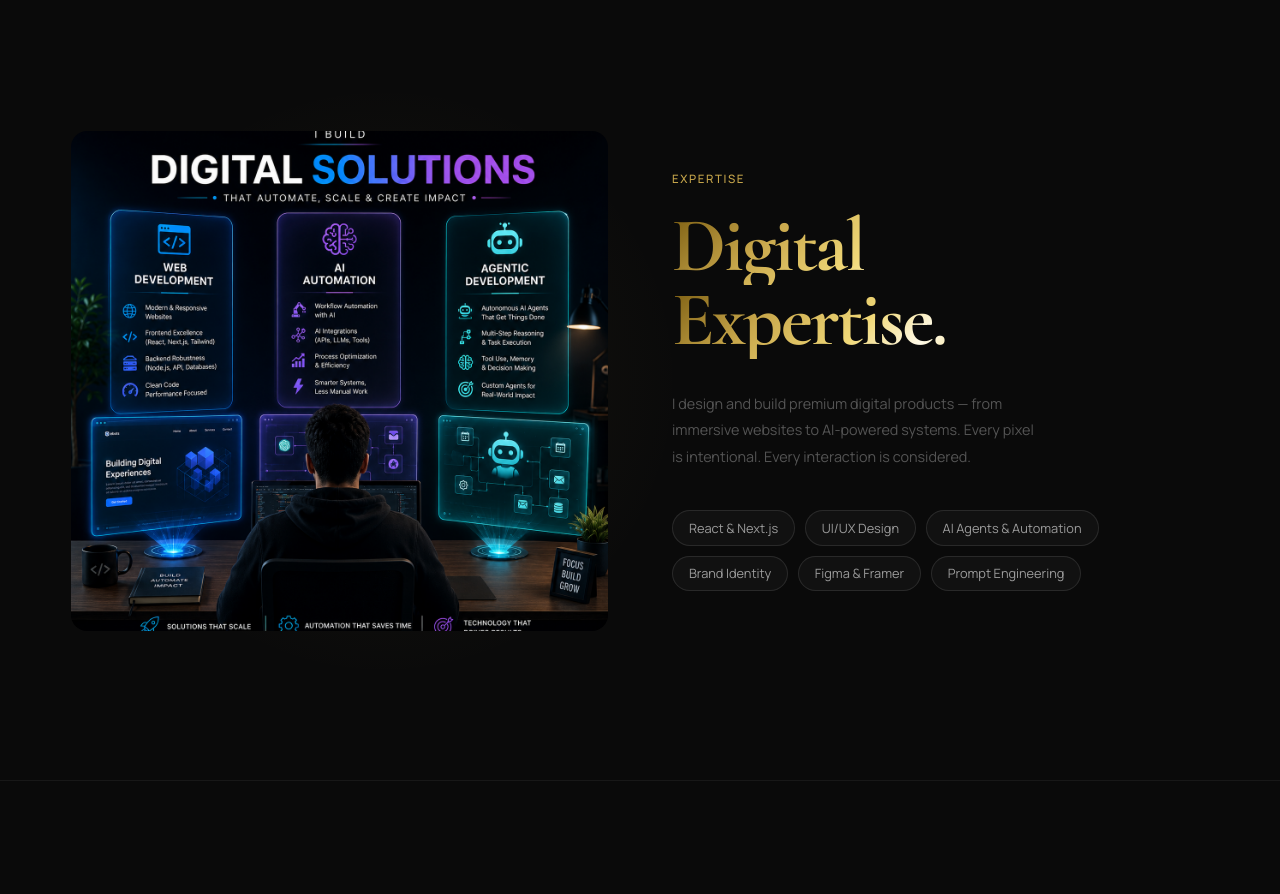
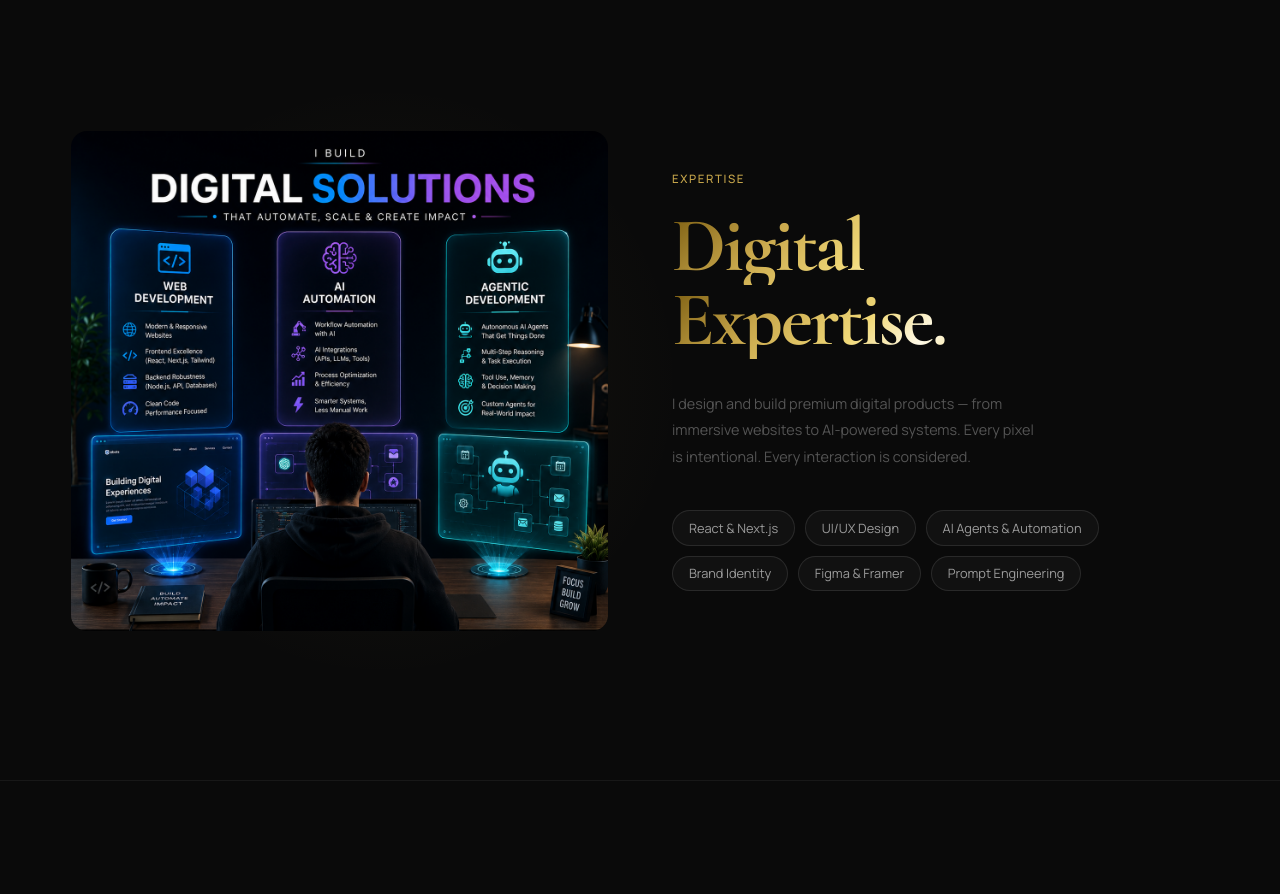
Before and after one commit to huzaifaiupk10-ops/portfolio, a React (Vite) app: page / in a window 1280 px wide. Shown: the part 820-1714 px from the top of the page. Built offline with nearby package versions, Linux system fonts and the light colour scheme; a web font is replaced by a local one.

Commit message:
Crop bottom text from expertise image

```diff
--- a/src/components/Expertise.jsx
+++ b/src/components/Expertise.jsx
@@ -12,7 +12,7 @@ export default function Expertise() {
       <div ref={ref} style={{maxWidth:'var(--max-w)',margin:'0 auto',padding:'0 var(--gutter)',display:'grid',gridTemplateColumns:'1fr 1fr',gap:'4rem',alignItems:'center',width:'100%'}}>
         {/* Left: 3D */}
         <motion.div initial={{opacity:0,scale:0.9}} animate={inView?{opacity:1,scale:1}:{}} transition={{duration:1.2,ease}} style={{height:500,position:'relative',borderRadius:16,overflow:'hidden'}}>
-          <img src="/images/expertise-visual.png" alt="Expertise" style={{width:'100%',height:'100%',objectFit:'cover',objectPosition:'center',display:'block'}} />
+          <img src="/images/expertise-visual.png" alt="Expertise" style={{width:'100%',height:'100%',objectFit:'cover',objectPosition:'center top',display:'block'}} />
         </motion.div>
         {/* Right: text */}
         <div>
```
